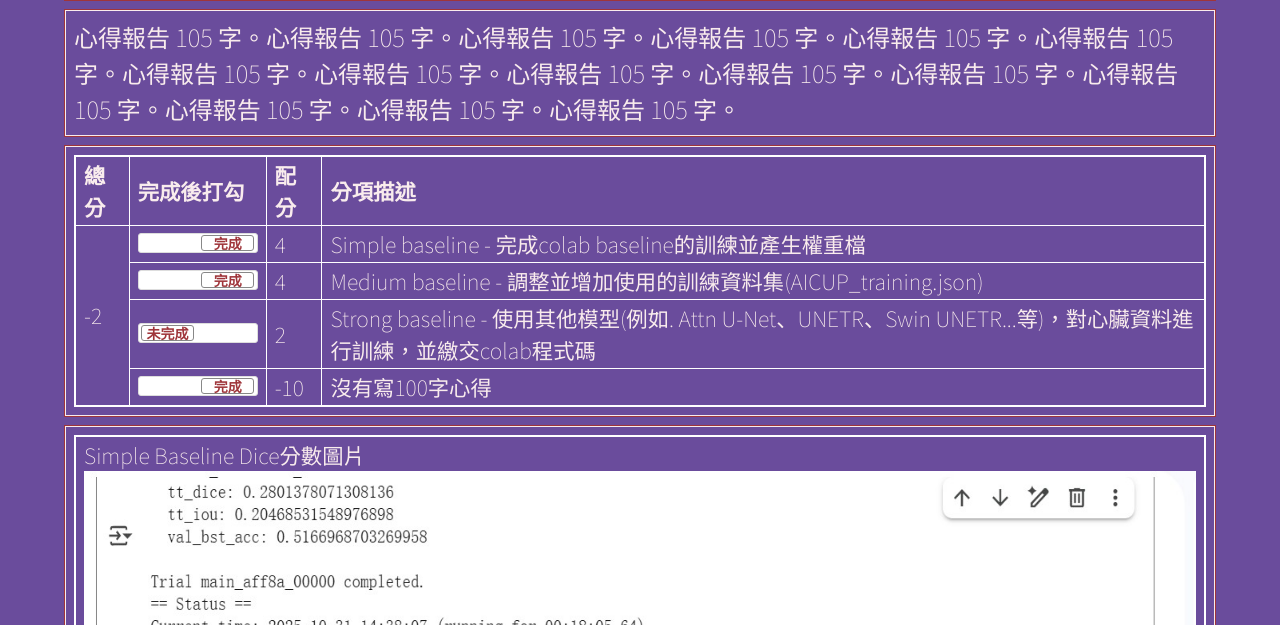
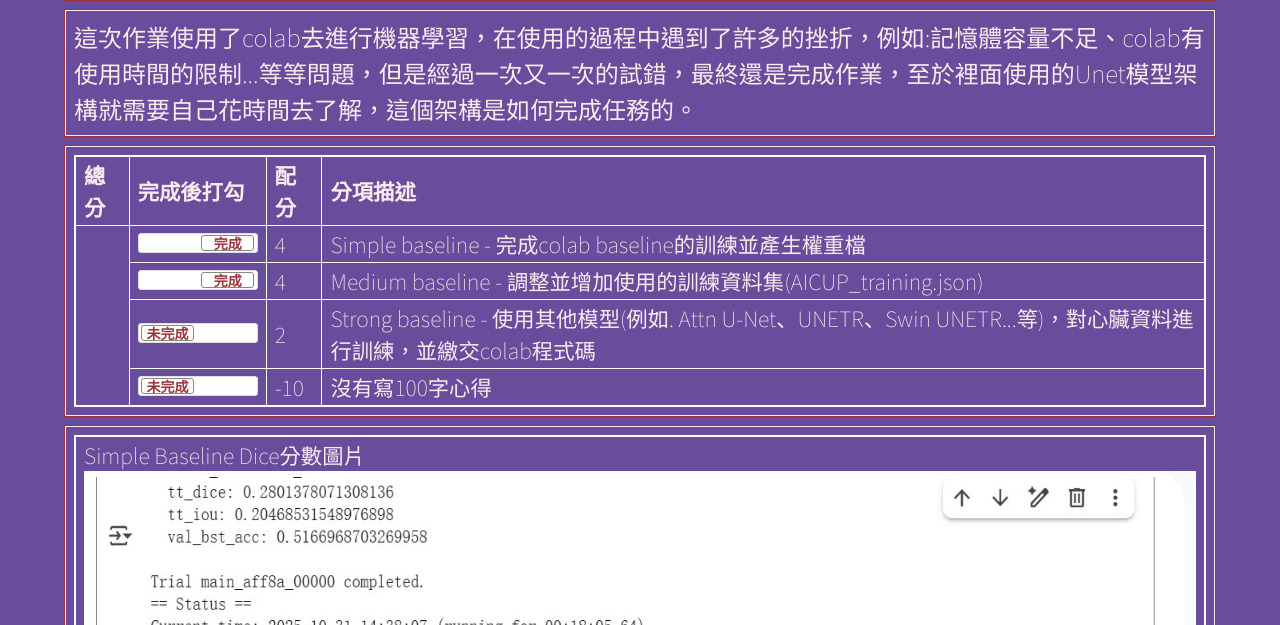
Before and after one commit to jason04280428/ml2025f, a plain HTML site: page hw02/index.html in a window 1280 px wide. Shown: the part 175-800 px from the top of the page. Drawn offline with nearby package versions, Linux system fonts and the light colour scheme; a web font is replaced by a local one.

Commit message:
Update index.html

```diff
--- a/hw02/index.html
+++ b/hw02/index.html
@@ -153,7 +153,7 @@
   <!-- ------------------------------------------------>
   <div class="row hw12">
     <div class="col-md-12 twenty">
-      心得報告 105 字。心得報告 105 字。心得報告 105 字。心得報告 105 字。心得報告 105 字。心得報告 105 字。心得報告 105 字。心得報告 105 字。心得報告 105 字。心得報告 105 字。心得報告 105 字。心得報告 105 字。心得報告 105 字。心得報告 105 字。心得報告 105 字。
+      這次作業使用了colab去進行機器學習，在使用的過程中遇到了許多的挫折，例如:記憶體容量不足、colab有使用時間的限制...等等問題，但是經過一次又一次的試錯，最終還是完成作業，至於裡面使用的Unet模型架構就需要自己花時間去了解，這個架構是如何完成任務的。
     </div>
   </div>
 
@@ -184,7 +184,7 @@
           <td>Strong baseline - 使用其他模型(例如. Attn U-Net、UNETR、Swin UNETR...等)，對心臟資料進行訓練，並繳交colab程式碼</td>
         </tr>
         <tr>
-          <td><input type="checkbox" class="flipswitch" id="myCheckbox4" checked></td>
+          <td><input type="checkbox" class="flipswitch" id="myCheckbox4 "></td>
           <td id='m4'>-10</td>
           <td>沒有寫100字心得</td>
         </tr>
```
